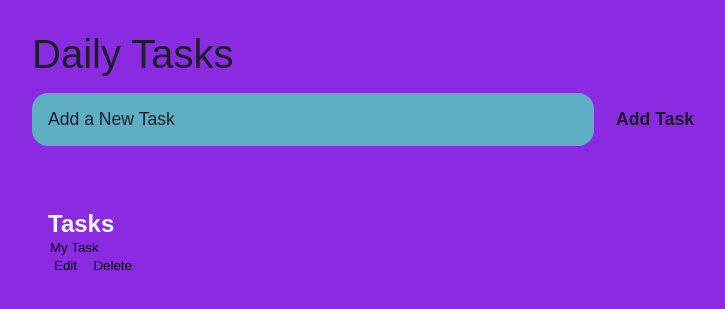
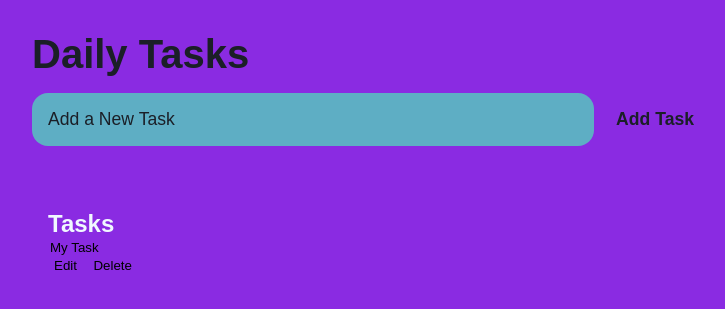
Before and after one commit to jurba1997/project2, a plain HTML site: page index.html in a window 1280 px wide. Shown: the whole page, without its empty margins (274-999 px from the left). Drawn offline with Linux system fonts and the light colour scheme.

Commit message:
change the weight of the h1 element

```diff
--- a/assets/css/style.css
+++ b/assets/css/style.css
@@ -21,7 +21,7 @@ header{
 
 header h1{
     font-size: 2.5rem;
-    font-weight: 450;
+    font-weight: 700;
     color: #1b1f27;
     margin-bottom: 1rem;
 }
```
